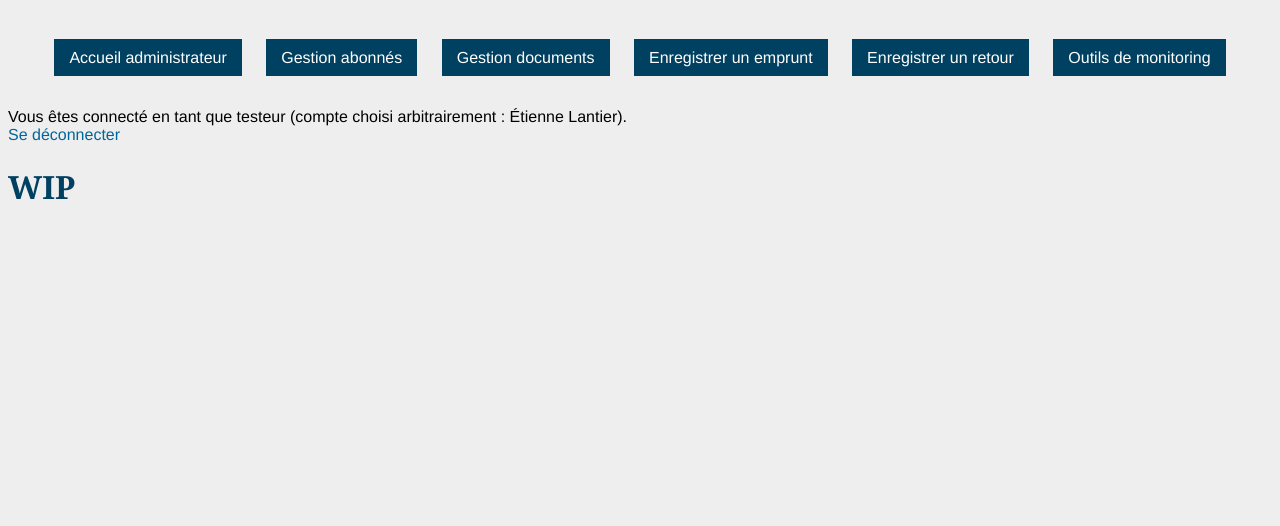
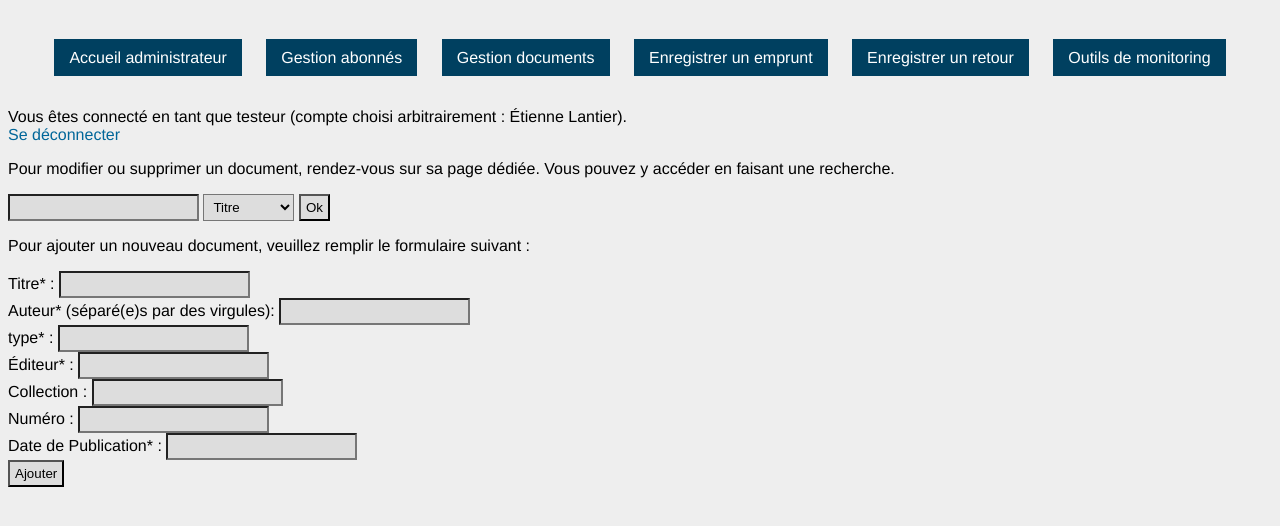
Before and after one commit to Tiferod/ProjetBibliotheque, a PHP site: page /admin_documents.php in a window 1280 px wide. Shown: the top 526 px of the page. Run offline with PHP 8.4, Linux system fonts and the light colour scheme; a user stored in the database is signed in; data comes from the database, SQL or seed files in the repository.

Commit message:
Ajout de la page Gestion documents
Rste à faire marcher les boutons Ajouter/Modifier et vérifier le lien
pour supprimer (j'ai pas osé)

```diff
--- a/admin_documents.php
+++ b/admin_documents.php
@@ -11,6 +11,142 @@
 		<?php
 			include('admin_header.php');
 		?>
-		<h1>WIP</h1>
+		<?php
+		if(isset($_POST['requete']) && $_POST['requete'] != NULL && isset($_POST['requete']) && $_POST['requete'] != NULL)
+
+		{
+
+		$requete = htmlspecialchars($_POST['requete']);
+
+		$categorie = htmlspecialchars($_POST['categorie']);
+
+		if ($categorie == "auteur")
+		{
+			$result = mysqli_query($db, "SELECT * FROM Documents, CrééPar, Auteurs WHERE (Auteurs.nom LIKE '%$requete%') AND Documents.ID = CrééPar.document AND CrééPar.auteur = Auteurs.ID");
+		}
+		else
+		{
+			$result = mysqli_query($db, " SELECT * FROM Documents WHERE `$categorie` LIKE '%$requete%' ORDER BY id DESC") or die (mysql_error());
+		}
+
+
+
+		$nb_resultats = mysqli_num_rows($result);
+
+		if($nb_resultats != 0)
+
+		{
+
+		?>
+
+		<h3>Résultats de votre recherche.</h3>
+
+		<p>Nous avons trouvé <?php echo $nb_resultats;
+
+		if($nb_resultats > 1) { echo ' résultats dans notre base de données :'; } else { echo ' résultat dans notre base de données :'; }
+		?>
+
+		<br/>
+
+		<br/>
+
+		<?php
+
+		echo '<table><tr id="header"><td>Type</td><td>Titre</td><td>Auteur(s)</td><td>Éditeur</td><td>Collection</td><td>Numéro</td><td>Date de publication</td><td> Disponible</td>';
+		while ($row = mysqli_fetch_row($result)) {
+			$doc_id = $row[0];
+			$result_doc = mysqli_query($db, "SELECT * FROM Documents WHERE ID = '$doc_id'");
+			$doc = mysqli_fetch_row($result_doc);
+			$result_auteurs = mysqli_query($db, "SELECT nom FROM CrééPar, Auteurs WHERE document = '$doc_id' AND auteur = ID");
+			$first_auteur = True;
+			while ($auteur = mysqli_fetch_row($result_auteurs)) {
+				if ($first_auteur) {
+					$auteurs = $auteur[0];
+					$first_auteur = False;
+				}
+				else {
+					$auteurs = $auteurs . ", " . $auteur[0];
+				}
+			}
+			echo '<tr><td>' . $doc[2] . '</td><td><a href="document.php?id=' . $doc[0] . '">' . $doc[1] . '</a></td><td>' . $auteurs . '</td><td>' . $doc[3]
+				. '</td><td>' . $doc[4] . '</td><td>' . $doc[5] . '</td><td>' . date("d/m/Y", strtotime($doc[6])). '</td>';
+			if($doc[7]) {echo '<td>Oui</td>';} else {echo '<td>Non</td>';}
+		}
+		echo '</table>';
+
+		?><br/>
+
+		<br/>
+
+		<a href="admin_documents.php">Faire une nouvelle recherche</a></p>
+
+		<?php
+
+		}
+
+		else
+
+		{
+
+		?>
+
+		<h3>Pas de résultats</h3>
+
+		<p>Nous n'avons trouvé aucun résultat pour votre requête "<?php echo $_POST['requete']; ?>". <a href="admin_documents.php">Réessayez</a> avec autre chose.</p>
+
+		<?php
+
+		}
+
+		}
+
+		else
+
+		{
+
+		?>
+
+		<p>Pour modifier ou supprimer un document, rendez-vous sur sa page dédiée. Vous pouvez y accéder en faisant une recherche.</p>
+
+		<div>
+
+		<form action="admin_documents.php" method="Post">
+
+			<input type="text" name="requete" size="20">
+
+			<select name="categorie">
+				<option value="titre" selected = "selected">Titre</option>
+				<option value="auteur">Auteur</option>
+				<option value="éditeur">Éditeur</option>
+				<option value="collection">Collection</option>
+			</select>
+
+			<input type="submit" value="Ok">
+		</form>
+
+		</div>
+
+		<p> Pour ajouter un nouveau document, veuillez remplir le formulaire suivant : </p>
+		<form action="" method="post">
+			<div><label>Titre* :</label>
+			<input name="titre" type="text" /></div>
+			<div><label>Auteur* (séparé(e)s par des virgules):</label>
+			<input name="auteur" type="text" /></div>
+			<div><label>type* :</label>
+			<input name="type" type="text" /></div>
+			<div><label>Éditeur* :</label>
+			<input name="éditeur" type="text" /></div>
+			<div><label>Collection :</label>
+			<input name="collection" type="text" /></div>
+			<div><label>Numéro :</label>
+			<input name="numéro" type="text" /></div>
+			<div><label>Date de Publication* :</label>
+			<input name="date_publication" type="text" /></div>
+			<div><input name="insert" type="submit" value="Ajouter" /></div>
+		</form>
+		<?php
+
+		}
+		?>
 	</body>
 </html>
```
Also changed, not shown: document.php (+31 -0 lines), supprimer.php (added, +22 -0 lines).
